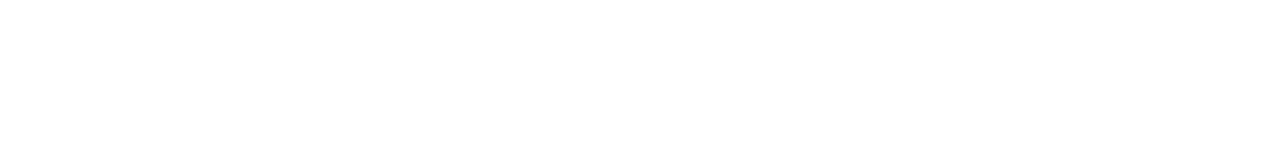
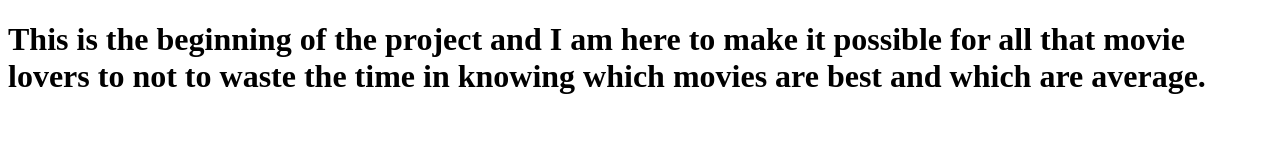
Before and after one commit to kinngddx/Movie-Explorer, a plain HTML site: page index.html in a window 1280 px wide. Drawn offline with Linux system fonts and the light colour scheme.

Commit message:
Giving the content of project

```diff
--- a/index.html
+++ b/index.html
@@ -6,6 +6,9 @@
     <title>Movie-Explorer</title>
 </head>
 <body>
+    <h1>
+        This is the beginning of the project and I am here to make it possible for all that movie lovers to not to waste the time in knowing which movies are best and which are average.
+    </h1>
 
 </body>
 </html>
```
